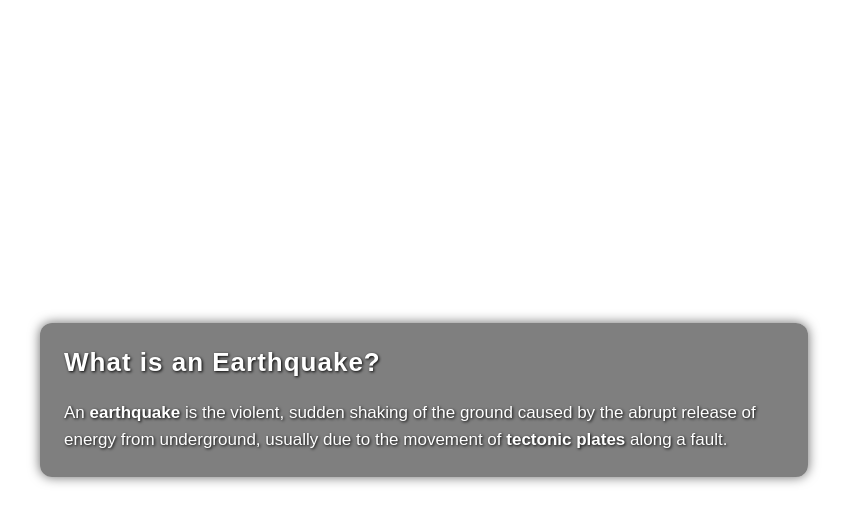
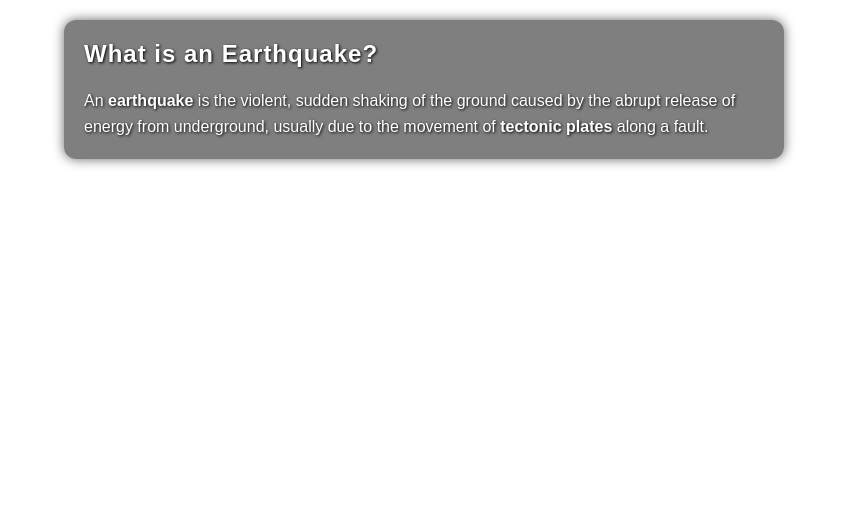
Before and after one commit to PEO33s/ZZ, a plain HTML site: page index.html in a window 1280 px wide. Shown: the whole page, without its empty margins (216-1063 px from the left). Drawn offline with Linux system fonts and the light colour scheme.

Commit message:
Update index.html

```diff
--- a/index.html
+++ b/index.html
@@ -11,54 +11,55 @@
       color: white;
       text-shadow: 1px 1px 3px #000;
       box-sizing: border-box;
+      width: 100%;
       min-height: 100%;
-      overflow-y: auto; /* Enable scrolling */
+      overflow-y: auto;
+      display: block;
+    }
+
+    .wrapper {
+      padding: 20px;
       display: flex;
       justify-content: center;
-      align-items: center;
-      flex-direction: column;
-      padding: 20px;
     }
 
     .content {
       background-color: rgba(0, 0, 0, 0.5);
-      padding: 24px;
+      padding: 20px;
+      width: 100%;
       max-width: 720px;
-      width: 100%;
       box-shadow: 0 0 12px rgba(0,0,0,0.6);
       border-radius: 12px;
-      animation: fadeIn 1s ease-out;
+      box-sizing: border-box;
     }
 
     h2 {
       margin-top: 0;
-      font-size: 26px;
+      font-size: 24px;
       letter-spacing: 1px;
     }
 
     p {
-      font-size: 17px;
+      font-size: 16px;
       line-height: 1.6;
       margin: 0;
     }
 
-    @keyframes fadeIn {
-      from { opacity: 0; transform: translateY(20px); }
-      to { opacity: 1; transform: translateY(0); }
-    }
-
-    @media (max-width: 600px) {
-      h2 { font-size: 22px; }
-      p { font-size: 15px; }
+    @media (max-width: 480px) {
+      h2 { font-size: 20px; }
+      p { font-size: 14px; }
+      .content { padding: 16px; }
     }
   </style>
 </head>
 <body>
-  <div class="content">
-    <h2>What is an Earthquake?</h2>
-    <p>
-      An <b>earthquake</b> is the violent, sudden shaking of the ground caused by the abrupt release of energy from underground, usually due to the movement of <b>tectonic plates</b> along a fault.
-    </p>
+  <div class="wrapper">
+    <div class="content">
+      <h2>What is an Earthquake?</h2>
+      <p>
+        An <b>earthquake</b> is the violent, sudden shaking of the ground caused by the abrupt release of energy from underground, usually due to the movement of <b>tectonic plates</b> along a fault.
+      </p>
+    </div>
   </div>
 </body>
 </html>
```
